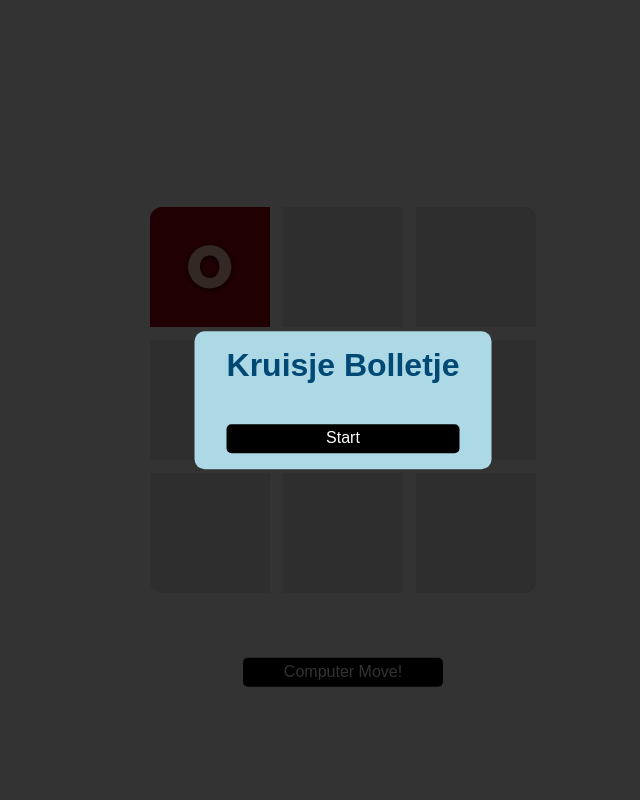
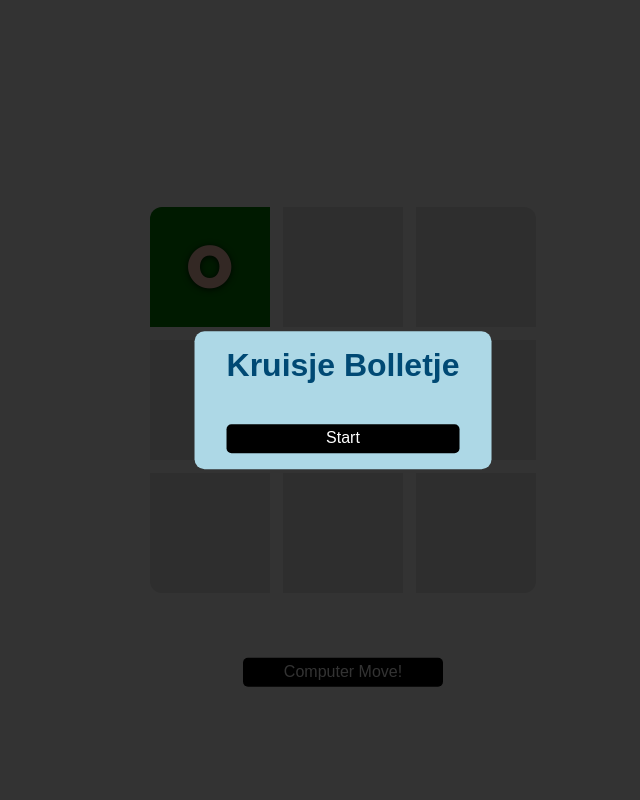
Before and after one commit to royzinken/Projectweek2, a PHP site: page /KruisjeBolletje_Tom-Kevin/index.html in a window 1280 px wide, with the box ticked. Shown: the whole page, without its empty margins (297-937 px from the left). Run offline with PHP 8.4, Linux system fonts and the light colour scheme; some web fonts are replaced.

Commit message:
Update stylesheet.css

```diff
--- a/KruisjeBolletje_Tom-Kevin/stylesheet.css
+++ b/KruisjeBolletje_Tom-Kevin/stylesheet.css
@@ -432,7 +432,7 @@ input[id*='-6-o']:checked ~ #board #tile-6 div::before,
 input[id*='-7-o']:checked ~ #board #tile-7 div::before,
 input[id*='-8-o']:checked ~ #board #tile-8 div::before {
   content: "O";
-  background: #a60011;
+  background: green;
   color: #ffc7b5;
 }
 
```
